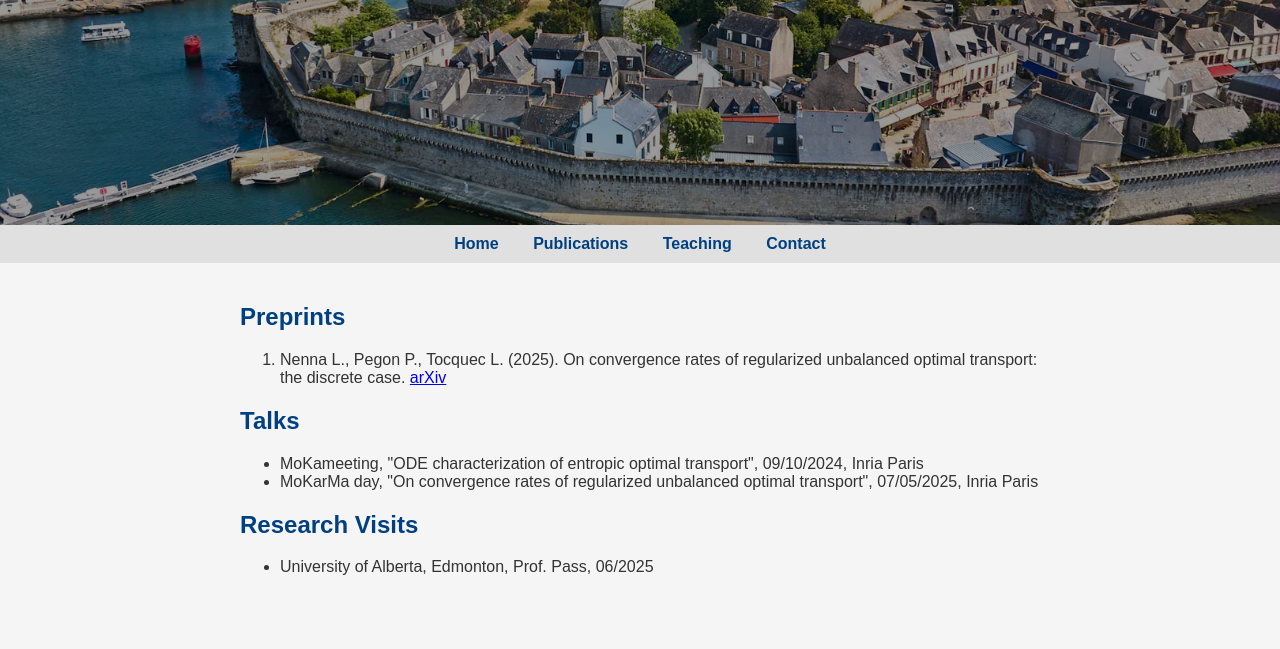
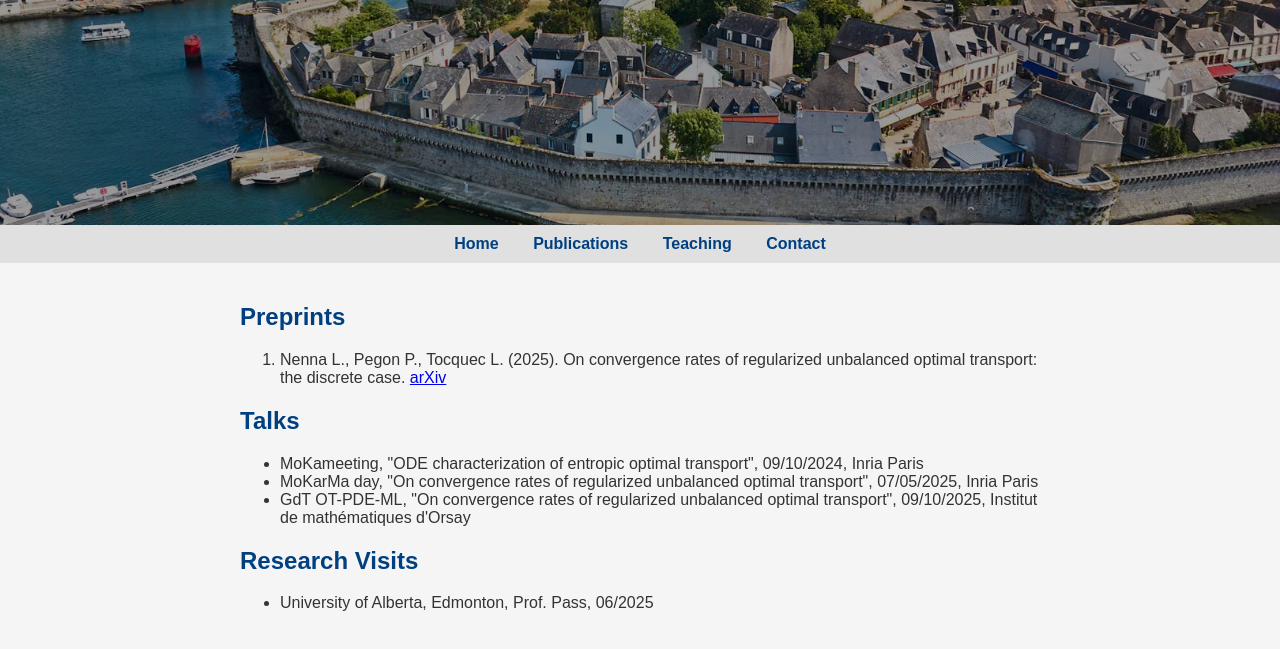
Before and after one commit to L-Tocquec/L-Tocquec.github.io, a plain HTML site: page publications.html in a window 1280 px wide. Shown: the part 145-794 px from the top of the page. Drawn offline with Linux system fonts and the light colour scheme.

Commit message:
Update publications.html

```diff
--- a/publications.html
+++ b/publications.html
@@ -37,6 +37,9 @@
         <li>
          MoKarMa day, "On convergence rates of regularized unbalanced optimal transport", 07/05/2025, Inria Paris
         </li>
+        <li>
+         GdT OT-PDE-ML, "On convergence rates of regularized unbalanced optimal transport", 09/10/2025, Institut de mathématiques d'Orsay
+        </li>
       </ul>
      </section>
      <section id="Research Visits">
```
